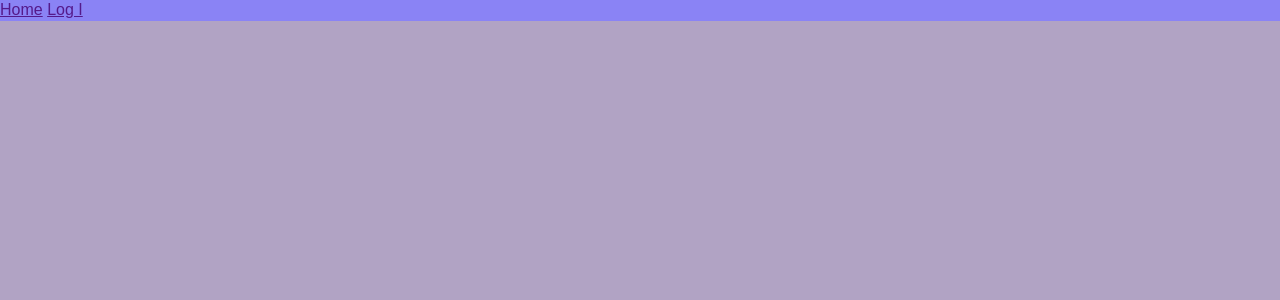
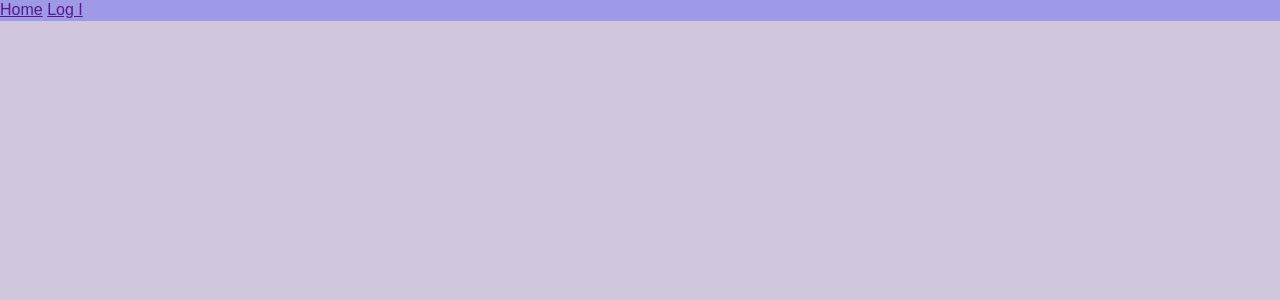
Before and after one commit to quiluh/Daily-Notices, a Flask app: template templates/test.html in a window 1280 px wide. Shown: the top 300 px of the page. Run offline with Flask 3, Linux system fonts and the light colour scheme; the template is opened without the code that fills it, so the values that code supplies are empty.

Commit message:
adjusted color scheme

```diff
--- a/static/styles/styles.css
+++ b/static/styles/styles.css
@@ -1,6 +1,6 @@
 :root {
-    --background: #b1a3c4;
-    --primaryBackground: #8a83f5;
+    --background: #d0c7dc;
+    --primaryBackground: #9f9ae7;
     --accent: #3b2978;
 }
 
```
